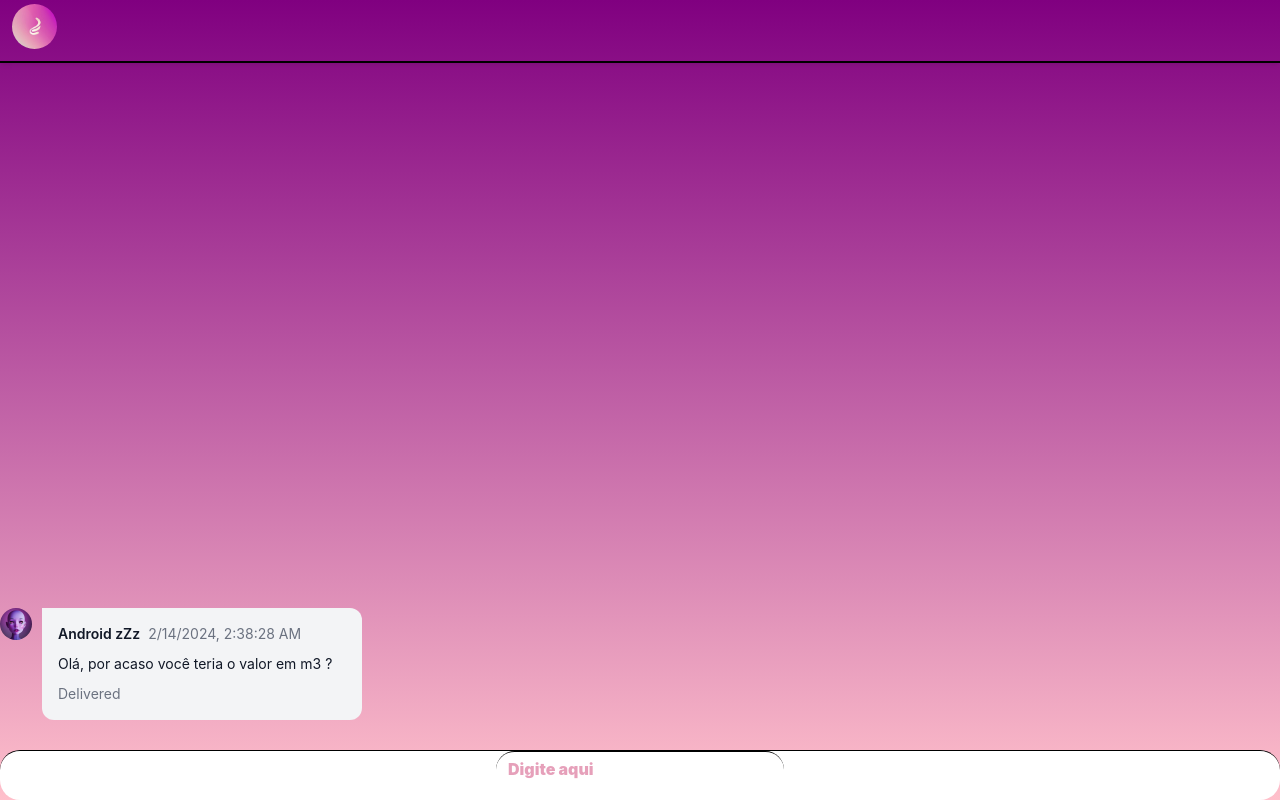
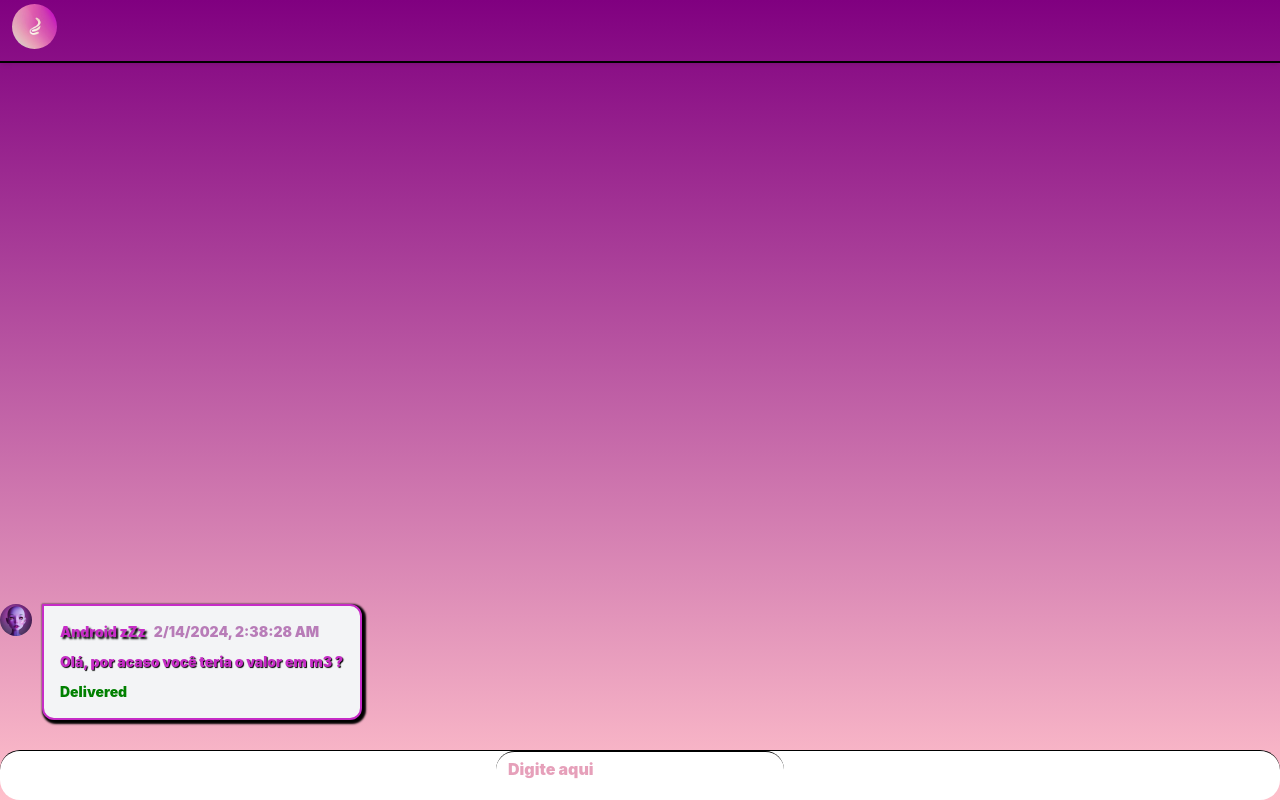
Before and after one commit to FranzieYoogan/angularHidrometro, an Angular app: page /calculus-page in a window 1280 px wide. Built offline with nearby package versions, Linux system fonts and the light colour scheme.

Commit message:
someCssOnBubbleChat

```diff
--- a/src/app/calculus-page/calculus-page.component.css
+++ b/src/app/calculus-page/calculus-page.component.css
@@ -35,6 +35,43 @@ label {
 
     color: #e6a0ba;
 
+}
+
+.stylingBorder {
+
+    border: 2px solid rgb(198, 44, 198);
+    box-shadow: 2px 2px 2px 2px black;
+
+}
+
+p {
+
+    color: rgb(198, 44, 198);
+    text-shadow: 1px 1px 1px black;
+    font-weight: 900;
+
+}
+
+.androidName {
+
+    color: rgb(198, 44, 198);
+    font-weight: 900 !important;
+    text-shadow: 2px 2px 2px black;
+
+
+}
+
+.timeStyle {
+
+    color: rgb(184, 124, 184);
+    font-weight: 900;
+
+}
+
+.deliver {
+
+    color: green;
+    font-weight: 900;
 }
 
 .chatBotContainerAll {
--- a/src/app/calculus-page/calculus-page.component.html
+++ b/src/app/calculus-page/calculus-page.component.html
@@ -15,13 +15,13 @@
 
 <div id="chatBotContainer" class="chatBotContainer flex items-start gap-2.5">
    <img class="w-8 h-8 rounded-full" src="/assets/img/icons/android.png" alt="Jese image">
-   <div class="flex flex-col w-full max-w-[320px] leading-1.5 p-4 border-gray-200 bg-gray-100 rounded-e-xl rounded-es-xl dark:bg-gray-700">
+   <div class="stylingBorder flex flex-col w-full max-w-[320px] leading-1.5 p-4 border-gray-200 bg-gray-100 rounded-e-xl rounded-es-xl dark:bg-gray-700">
       <div class="flex items-center space-x-2 rtl:space-x-reverse">
-         <span class="text-sm font-semibold text-gray-900 dark:text-white">Android zZz</span>
-         <span id="timeValue" class="text-sm font-normal text-gray-500 dark:text-gray-400"></span>
+         <span class="androidName text-sm font-semibold text-gray-900 dark:text-white">Android zZz</span>
+         <span id="timeValue" class="timeStyle text-sm font-normal text-gray-500 dark:text-gray-400"></span>
       </div>
       <p id="chatBotValue" class="text-sm font-normal py-2.5 text-gray-900 dark:text-white"></p>
-      <span class="text-sm font-normal text-gray-500 dark:text-gray-400">Delivered</span>
+      <span class="deliver text-sm font-normal text-gray-500 dark:text-gray-400">Delivered</span>
    </div>
 
 </div>
@@ -39,13 +39,13 @@
 
                 <div id="chatBotContainerNo" class="chatBotContainerNo flex items-start gap-2.5">
    <img class="w-8 h-8 rounded-full" src="/assets/img/icons/android.png" alt="Jese image">
-   <div class="flex flex-col w-full max-w-[320px] leading-1.5 p-4 border-gray-200 bg-gray-100 rounded-e-xl rounded-es-xl dark:bg-gray-700">
+   <div class="stylingBorder flex flex-col w-full max-w-[320px] leading-1.5 p-4 border-gray-200 bg-gray-100 rounded-e-xl rounded-es-xl dark:bg-gray-700">
       <div class="flex items-center space-x-2 rtl:space-x-reverse">
-         <span class="text-sm font-semibold text-gray-900 dark:text-white">Android zZz</span>
-         <span id="timeValueNo" class="text-sm font-normal text-gray-500 dark:text-gray-400"></span>
+         <span class="androidName text-sm font-semibold text-gray-900 dark:text-white">Android zZz</span>
+         <span id="timeValueNo" class="timeStyle text-sm font-normal text-gray-500 dark:text-gray-400"></span>
       </div>
       <p id="chatBotValueNo" class="text-sm font-normal py-2.5 text-gray-900 dark:text-white"></p>
-      <span class="text-sm font-normal text-gray-500 dark:text-gray-400">Delivered</span>
+      <span class="deliver text-sm font-normal text-gray-500 dark:text-gray-400">Delivered</span>
    </div>
 
 </div>
@@ -63,13 +63,13 @@
 
                 <div id="chatBotContainerYes" class="chatBotContainerYes flex items-start gap-2.5">
    <img class="w-8 h-8 rounded-full" src="/assets/img/icons/android.png" alt="Jese image">
-   <div class="flex flex-col w-full max-w-[320px] leading-1.5 p-4 border-gray-200 bg-gray-100 rounded-e-xl rounded-es-xl dark:bg-gray-700">
+   <div class="stylingBorder flex flex-col w-full max-w-[320px] leading-1.5 p-4 border-gray-200 bg-gray-100 rounded-e-xl rounded-es-xl dark:bg-gray-700">
       <div class="flex items-center space-x-2 rtl:space-x-reverse">
-         <span class="text-sm font-semibold text-gray-900 dark:text-white">Android zZz</span>
-         <span id="timeValueYes" class="text-sm font-normal text-gray-500 dark:text-gray-400"></span>
+         <span class="androidName text-sm font-semibold text-gray-900 dark:text-white">Android zZz</span>
+         <span id="timeValueYes" class="timeStyle text-sm font-normal text-gray-500 dark:text-gray-400"></span>
       </div>
       <p id="chatBotValueYes" class="text-sm font-normal py-2.5 text-gray-900 dark:text-white"></p>
-      <span class="text-sm font-normal text-gray-500 dark:text-gray-400">Delivered</span>
+      <span class="deliver text-sm font-normal text-gray-500 dark:text-gray-400">Delivered</span>
    </div>
 
 
@@ -85,13 +85,13 @@
 
                 <div id="chatBotContainerYesNoFailed " class="chatBotContainerYesNoFailed  flex items-start gap-2.5">
    <img class="w-8 h-8 rounded-full" src="/assets/img/icons/android.png" alt="Jese image">
-   <div class="flex flex-col w-full max-w-[320px] leading-1.5 p-4 border-gray-200 bg-gray-100 rounded-e-xl rounded-es-xl dark:bg-gray-700">
+   <div class="stylingBorder flex flex-col w-full max-w-[320px] leading-1.5 p-4 border-gray-200 bg-gray-100 rounded-e-xl rounded-es-xl dark:bg-gray-700">
       <div class="flex items-center space-x-2 rtl:space-x-reverse">
-         <span class="text-sm font-semibold text-gray-900 dark:text-white">Android zZz</span>
-         <span id="timeValueYesNoFailed" class="text-sm font-normal text-gray-500 dark:text-gray-400"></span>
+         <span class="androidName text-sm font-semibold text-gray-900 dark:text-white">Android zZz</span>
+         <span id="timeValueYesNoFailed" class="timeStyle text-sm font-normal text-gray-500 dark:text-gray-400"></span>
       </div>
       <p id="chatBotValueYesNoFailed" class="text-sm font-normal py-2.5 text-gray-900 dark:text-white"></p>
-      <span class="text-sm font-normal text-gray-500 dark:text-gray-400">Delivered</span>
+      <span class="deliver text-sm font-normal text-gray-500 dark:text-gray-400">Delivered</span>
    </div>
 
 
```
